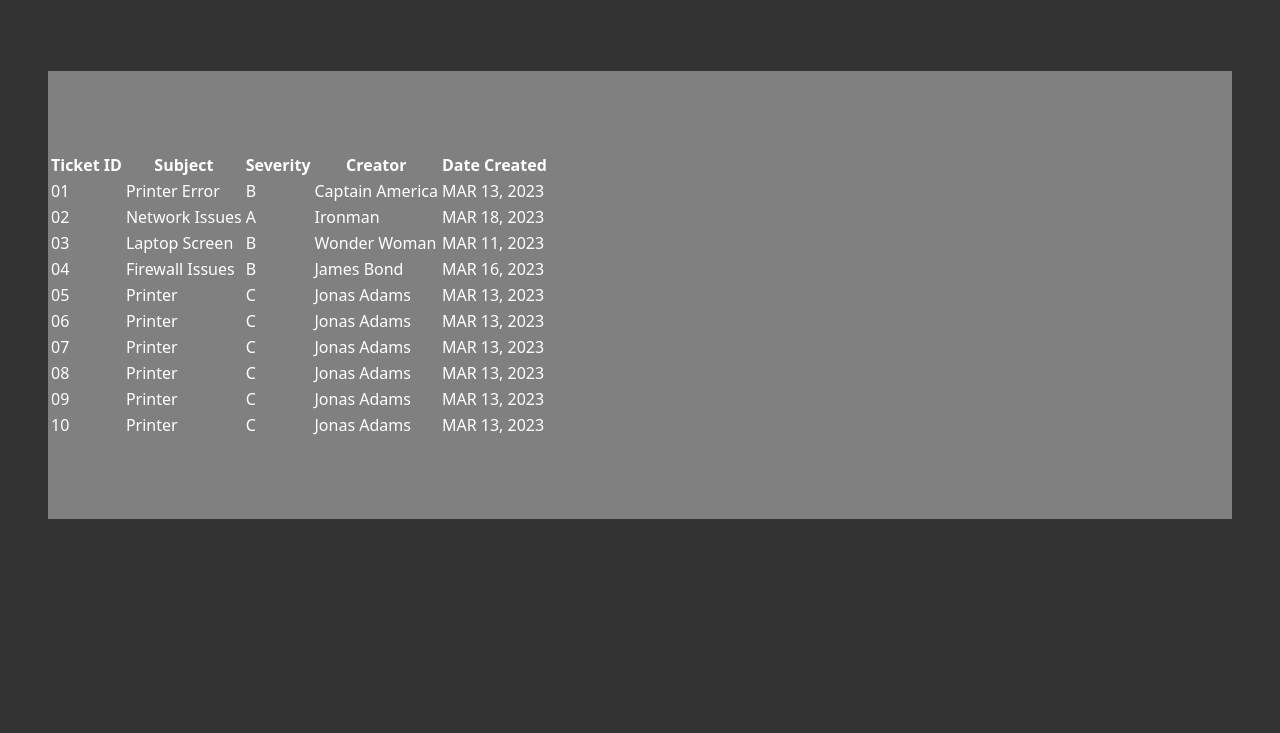
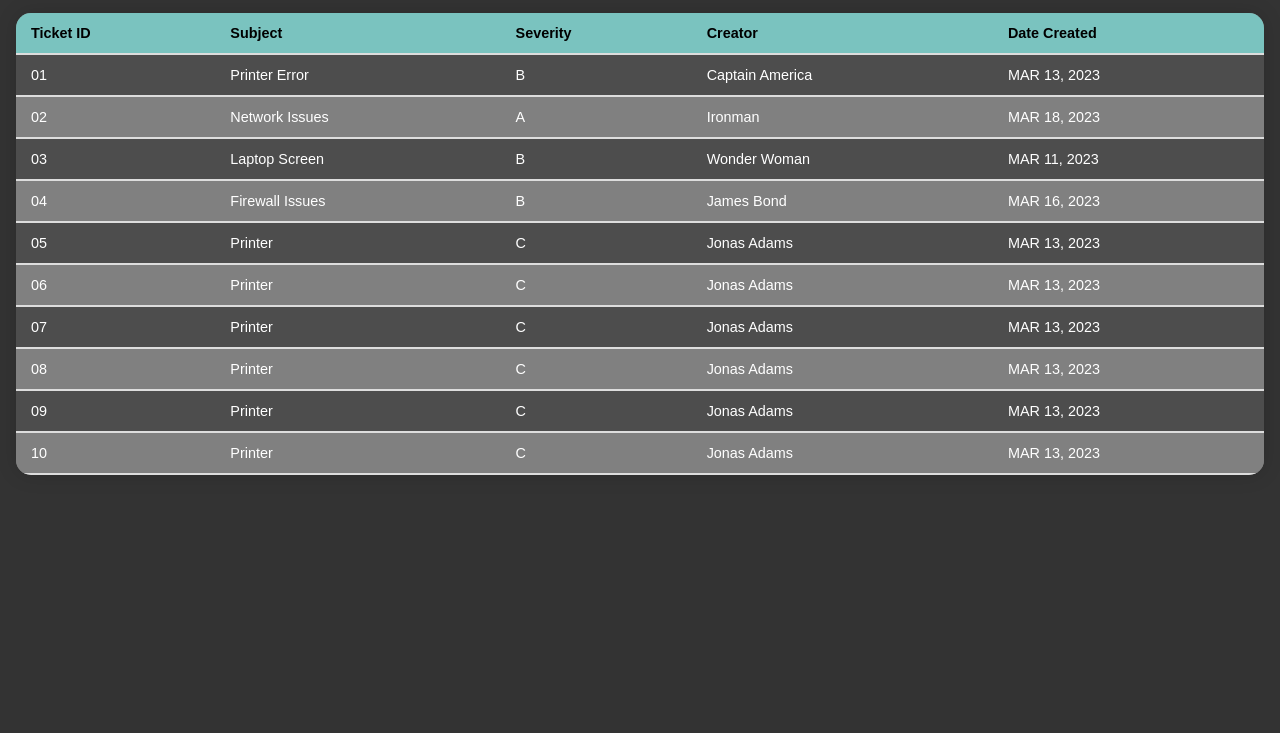
Before and after one commit to cj-ledet/cj-ledet.github.io, a plain HTML site: page Booth/index.html in a window 1280 px wide. Shown: the part 67-800 px from the top of the page. Drawn offline with Linux system fonts and the light colour scheme.

Commit message:
Style and formatting for table and main view
Style and formatting for table and main view

```diff
--- a/Booth/style.css
+++ b/Booth/style.css
@@ -6,7 +6,6 @@
 }
 
 html, body {
-    color-scheme: dark light;
     background: var(--body-bg);
     color: white;
     font-family: system-ui;
@@ -19,8 +18,7 @@ html, body {
     display: grid;
     grid-template-areas: 'overlap';
     place-content: center;
-    padding: 18px ;
-    font-size: 1.2em;
+    padding: 18px;
     text-transform: uppercase;
 }
 .logo>div {
@@ -58,6 +56,7 @@ div.logo-fg {
     margin: 0;
     padding-left: 50px;
     padding-right: 50px;
+    font-size: 1.3em;
     overflow: hidden;
     background-image: linear-gradient(to left top,#777275,#363636,#7AC3BF);
 }
@@ -76,20 +75,56 @@ div.logo-fg {
 }
 
 /* CSS for Main body / Section */
-.wrapper {
-    margin-inline: auto;
-    padding-inline: 1rem;
+section {
+    margin-top: 1rem;
+    margin-left: 1rem;
+    margin-right: 1rem;
+    border-radius: 15px;
+    background: grey;
+    height: 100%;
 }
 
-.section-title {
-    font-size: 2rem;
+.styled-table {
+    border-collapse: collapse;
+    font-size: 0.9em;
+    font-family: sans-serif;
+    min-width: 100%;
+    box-shadow: 0 0 20px rgba(0, 0, 0, 0.15);
+    margin-left: auto;
+    margin-right: auto;
+    border-radius: 15px !important;
+    overflow: hidden !important;
+}
+.styled-table thead tr {
+    background-color: #7AC3BF;
+    border-bottom: 2px solid #dddddd;
+    color: black;
+    text-align: left;
+}
+.styled-table th,
+.styled-table td {
+    padding: 12px 15px;
+}
+.styled-table tbody tr {
+    border-bottom: 2px solid #dddddd;
+    background-color: #4d4d4d;
+}
+.styled-table tbody tr:nth-child(even) {
+    background-color: grey;
+}
+.styled-table tbody tr:hover {
+    cursor: pointer;
+    background-color: #cccccc;
+}
+.styled-table tbody tr:focus {
+    border: none;
+    outline: 2px solid #333;
+    outline-offset: 2px;
+}
+.styled-table tr:last-child td:last-child {
+    border-bottom-right-radius:10px;
 }
 
-section {
-    margin-top: 5rem;
-    margin-left: 3rem;
-    margin-right: 3rem;
-    padding-block: 5rem;
-    background: grey;
-    height: 70%;
+.styled-table tr:last-child td:first-child {
+    border-bottom-left-radius:10px;
 }
```
